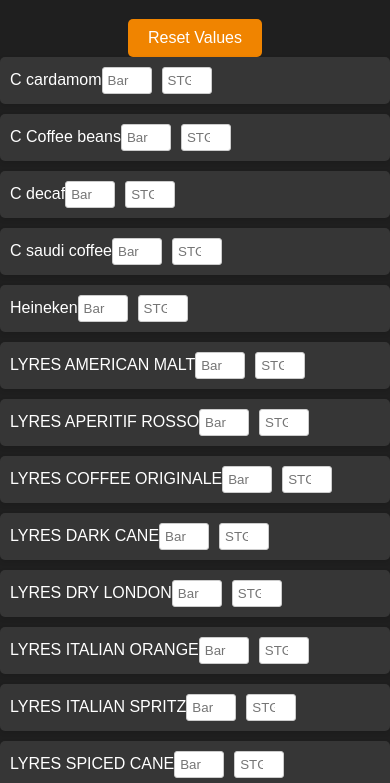
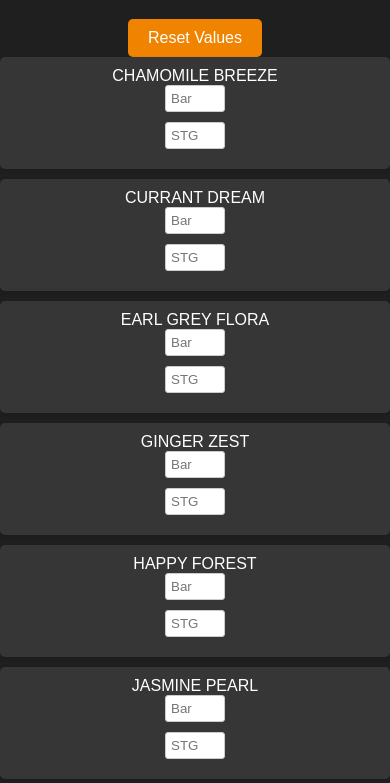
Before and after one commit to Crotoconlaptop/bar-stock, a plain HTML site: page index.html in a window 390 px wide. Shown: the part 61-844 px from the top of the page. Drawn offline with Linux system fonts and the light colour scheme.

Commit message:
Add files via upload

```diff
--- a/script.js
+++ b/script.js
@@ -1,79 +1,132 @@
 // Datos del inventario
 const inventoryData = [
-    "C cardamom",
-    "C Coffee beans",
-    "C decaf",
-    "C saudi coffee",
-    "Heineken",
-    "LYRES AMERICAN MALT",
-    "LYRES APERITIF ROSSO",
-    "LYRES COFFEE ORIGINALE",
-    "LYRES DARK CANE",
-    "LYRES DRY LONDON",
-    "LYRES ITALIAN ORANGE",
-    "LYRES ITALIAN SPRITZ",
-    "LYRES SPICED CANE",
-    "LYRES WHITE CANE",
-    "M Almond barista",
-    "M coconut",
-    "M Cream",
-    "M Full fat barista",
-    "M lacto free",
-    "M Low fat",
-    "M skimmed",
-    "M soya",
-    "pureé blood orange",
-    "pureé mango",
-    "pureé pasion fruit",
-    "pureé peach",
-    "pureé raspberry",
-    "pureé yuzu",
-    "Rose water",
-    "S Blue agave",
-    "S elderflower",
-    "S hazelnut sweetbird",
-    "S HERSHEY'S CARAMEL",
-    "S HERSHEY'S CHOCOLATE",
-    "S Le Fruit de MONIN Coconut",
-    "S MONIN caramel",
-    "S MONIN Coconut",
-    "S MONIN granadine",
-    "S MONIN hazelnut",
-    "S MONIN pasion fruit",
-    "S MONIN peach",
-    "S MONIN raspberry",
-    "S MONIN vainilla",
-    "SD 7up",
-    "SD 7up can",
-    "SD Aqua panna 500ml",
-    "SD Aqua panna 750ml",
-    "SD EIRA 400ml",
-    "SD FEVER-TREE rose-raspberry",
-    "SD Ginger Ale",
-    "SD Mirinda",
-    "SD Pepsi",
-    "SD pepsi light",
-    "SD Red Bull",
-    "SD Red Bull no sugar",
-    "SD san peregrino big",
-    "SD san peregrino small",
-    "SD Senxup ginger beer",
-    "SD Senxup silicianlemon",
-    "SW BELLA classy white",
-    "SW Bella gold",
-    "SW Bella red",
-    "SW Bella rose",
-    "SW El legado red grape",
-    "SW El legado white",
-    "SW Le Petit Béret Blanc de Blanc",
-    "SW Le Petit Béret MUSCAT DOUX",
-    "SW legero delicate aromatic",
-    "SW legero smoothy fruity",
-    "SW LYRES CLASIC",
-    "SW PETIT BERET virgin rose",
-    "SW vindara",
-    "SW vindara rose",
-    "tomato juice"
+    "CHAMOMILE BREEZE",
+    "CURRANT DREAM",
+    "EARL GREY FLORA",
+    "GINGER ZEST",
+    "HAPPY FOREST",
+    "JASMINE PEARL",
+    "MASALA CHAI",
+    "MOROCCAN NIGHTS",
+    "PASSION FRUIT TEA",
+    "PEPPERMINT TEA",
+    "ROOIBOS HEEL",
+    "ROYAL ASSAM",
+    "ROYAL BREAKFAST",
+    "ROYAL DARJEELING",
+    "SENCHA ZEN",
+    "TCHABA ROSE",
+    "ACQUA PANNA LARGE 1L",
+    "ACQUA PANNA SMALL 250ML",
+    "ACQUA PANNA SMALL 500ML",
+    "ACQUA PANNA SMALL 750ML",
+    "SAN PELLEGRINO SPARKLING  750ML",
+    "SAN PELLEGRINO SPARKLING 1L",
+    "SAN PELLEGRINO SPARKLING 250ML",
+    "SAN PELLEGRINO SPARKLING 500ML",
+    "PEPSI",
+    "DIET PEPSI",
+    "MIRANDA",
+    "7UP",
+    "DIET 7UP",
+    "COKE",
+    "COKE DIET",
+    "GINGER ALE",
+    "GINGER BEER ( SENXUP)",
+    "SICILIAN LEMONADE ( SENXUP)",
+    "REDBULL",
+    "REDBULL SUGAR FREE",
+    "ROSE AND RASPBERRY LEMONADE",
+    "BUD ZERO",
+    "HEINEKEN",
+    "SPARKLING WINE",
+    "BELLA DREAM GOLD",
+    "BELLA DREAM PINK",
+    "BELLA DREAMwhite",
+    "BELLA RED",
+    "Lyre's Classico (Sparkling)",
+    "EL LEGADO RED",
+    "EL LEGADO WHITE",
+    "BELLA GALMOUR",
+    "LE PETIT MUSCAT",
+    "LE PETIT BLANC DE BLANC",
+    "LEGERO SMOOTH AND FRUITY",
+    "LEGERO DELICATE AROMATIC",
+    "LE PETIT BERET VIRGIN ROSE",
+    "MANGO PUREE",
+    "PASSION FRUIT PUREE",
+    "BLOOD ORGANGE PUREE",
+    "RASPBERRY PUREE",
+    "PEACH PUREE",
+    "PUREE YUZU",
+    "MANGO PUREE",
+    "PASSION FRUIT PUREE",
+    "BLOOD ORGANGE PUREE",
+    "RASPBERRY PUREE",
+    "PEACH PUREE",
+    "PUREE YUZU",
+    "LYRE'S",
+    "Lyre's American Malts",
+    "Lyre's  DARK CANE",
+    "Lyre's Coffee Original",
+    "Lyre's London Dry",
+    "Lyre's Ammareti",
+    "LYRES ROSSO",
+    "LYRES SPICE CANE",
+    "Lyre's white cane",
+    "Lyres's italian orange",
+    "Lyre's italian spritz",
+    "Monin hazelnut",
+    "Monin granadine",
+    "Monin raspberry",
+    "Monin cranberry",
+    "Monin Vanilla",
+    "Monin Peach",
+    "Monin Passion",
+    "Monin Mango",
+    "Monin Coconut",
+    "Cranberry SYRUP",
+    "HERSHEYS CARAMEL",
+    "HERSHEYS Chocolate",
+    "elderflower GIFARD",
+    "Le fruits de Monin Coconut",
+    "Le fruits de Monin Passion Fruits",
+    "Le fruits de Monin Mango",
+    "FULL FAT MILK  BARISTA",
+    "LACTO FREE",
+    "OAT MILK",
+    "ALMOND MILK",
+    "SOYA MILK LACTOSE",
+    "SOYA UNSWEETENED",
+    "WHIPPED CREAM",
+    "LOW FAT",
+    "SKIMMED  MILK",
+    "COCONUT MILK",
+    "FULL FAT MILK",
+    "ARABIC COFFEE",
+    "CARDAMOM",
+    "CHOCOLATE POWDER",
+    "COFFEE ROSTING HOUSE",
+    "DECAFFE COFFEE",
+    "MATCHA BARISTA",
+    "MATCHA POWDER",
+    "TURKISH COFFEE",
+    "DATES",
+    "BROWN SUGAR ST REGIS LOGO",
+    "BUTTER",
+    "CONDENSED MILK",
+    "EVPORATED MILK",
+    "Honey",
+    "KETCHUP",
+    "MAYONAISE",
+    "MUSTARD",
+    "PEANUTBUTTER",
+    "RASPBERRY JAM",
+    "ROSE WATER",
+    "SUGAR WHITE REGULAR",
+    "SWEETENER",
+    "TABASCO",
+    "WHITE SUGAR STR LOGO",
 ];
 
 // Función para crear la lista de productos con inputs
--- a/styles.css
+++ b/styles.css
@@ -23,12 +23,14 @@ h1 {
     background-color: #363636; /* Gris oscuro */
     border-radius: 5px;
     box-shadow: 0 2px 5px rgba(0, 0, 0, 0.1); /* Sombra */
+    display: flex; /* Utilizamos flexbox para alinear los elementos */
+    justify-content: space-between; /* Alineamos los elementos alrededor de su espacio */
+    align-items: center; /* Centramos verticalmente los elementos */
 }
 
 input[type='number'] {
-    width: 50px;
+    width: 60px; /* Ajustamos el ancho para dejar espacio entre los inputs y reducir 1px */
     padding: 5px;
-    margin-right: 10px;
     border: 1px solid #ccc;
     border-radius: 3px;
     box-sizing: border-box;
@@ -57,4 +59,13 @@ button:hover {
     .container {
         padding: 10px;
     }
+
+    .product {
+        flex-direction: column; /* Cambiamos la dirección de los elementos a columna en pantallas más pequeñas */
+    }
+
+    input[type='number'] {
+        margin-right: 0; /* Eliminamos el margen derecho para que los inputs estén centrados */
+        margin-bottom: 10px; /* Añadimos un margen inferior para separar los inputs */
+    }
 }
```
